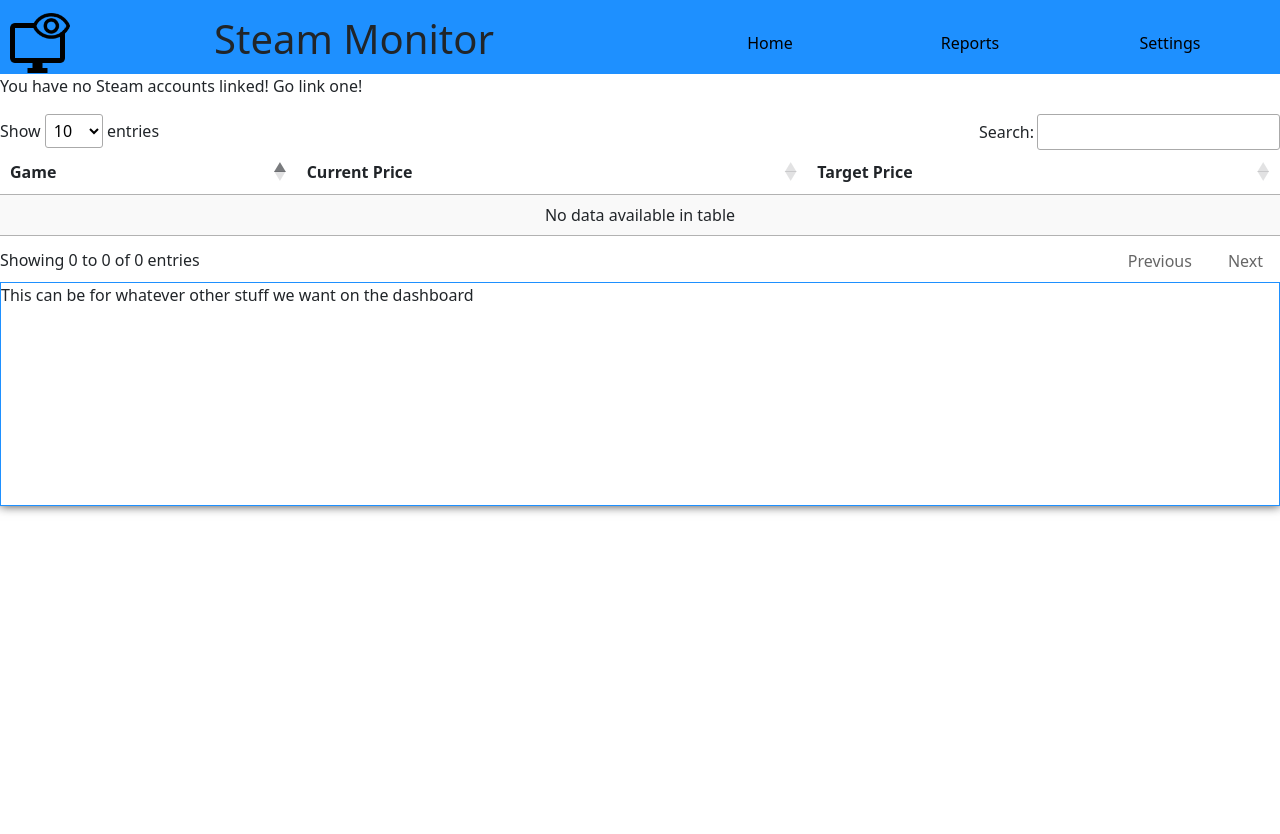
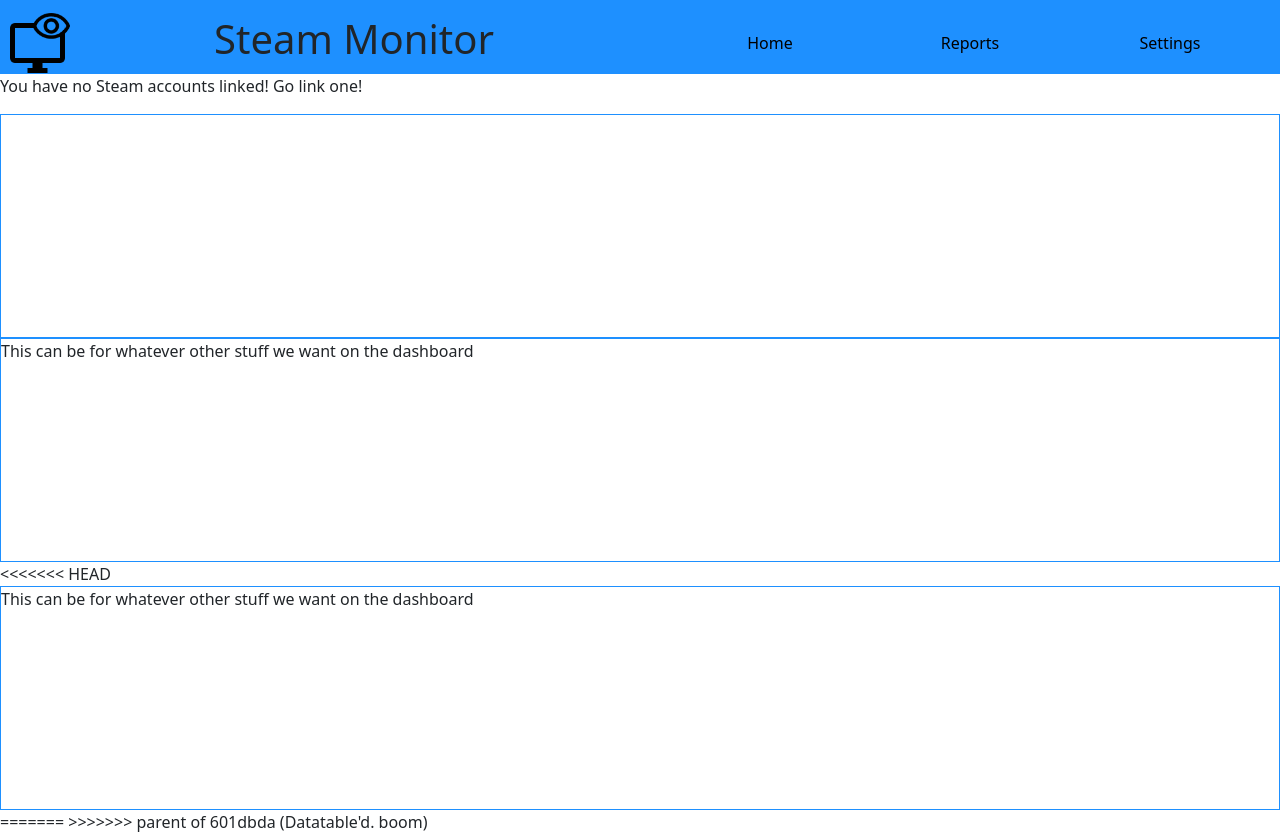
Before and after one commit to baileyRichardson/UNCW-CSC-450-Project, a Flask app: page /dashboard/ in a window 1280 px wide. Before the commit the page ends 514 px from the top, so only its background shows below. Run offline with Flask 2, Linux system fonts and the light colour scheme; the visitor is signed in with stand-in values (Sample User, id 1); data that the repository does not hold is empty; some libraries are stand-ins or nearby versions.

Commit message:
Revert changes.

```diff
--- a/templates/dashboard.html
+++ b/templates/dashboard.html
@@ -3,9 +3,7 @@
     <meta charset="UTF-8">
     <title>{% block title %}Dashboard{% endblock %}</title>
     {% block scripts %}
-    <script src="https://cdn.jsdelivr.net/npm/chart.js@3.6.1/dist/chart.min.js"></script><script src="https://code.jquery.com/jquery-3.6.0.min.js" integrity="sha256-/xUj+3OJU5yExlq6GSYGSHk7tPXikynS7ogEvDej/m4=" crossorigin="anonymous"></script>
-    <link rel="stylesheet" type="text/css" href="https://cdn.datatables.net/1.11.3/css/jquery.dataTables.css">
-    <script type="text/javascript" charset="utf8" src="https://cdn.datatables.net/1.11.3/js/jquery.dataTables.js"></script>
+    <script src="https://cdn.jsdelivr.net/npm/chart.js@3.6.1/dist/chart.min.js"></script>
     {% endblock %}
 </head>
 
@@ -162,27 +160,20 @@
                 {% endfor %}
             {% endif %}
         </div>
-        <div>
-            <table id="watchedList" class="display">
-                <thead>
-                    <tr>
-                        <th>Game</th>
-                        <th>Current Price</th>
-                        <th>Target Price</th>
-                    </tr>
-                </thead>
-                <tbody>
-                    {% for game in games %}
-                    <tr>
-                        <td>{{game}}</td>
-                        <td>{{prices[loop.index0][1]}}</td>
-                        <td>{{prices[loop.index0][0]}}</td>
-                    </tr>
-                    {% endfor%}
-                </tbody>
+        <div class="watchedList">
+            <table>
+                {% for game in games %}
+                <tr>
+                    <th>{{game}}</th>
+                    <td>{{prices[loop.index0]}}</td>
+                </tr>
+                {% endfor%}
             </table>
         </div>
+    </div>
+        <div class="coolStats">This can be for whatever other stuff we want on the dashboard</div>
 </body>
+<<<<<<< HEAD
 <script>
     $(document).ready( function () {
         $('table.display').DataTable({
@@ -197,4 +188,7 @@
 {#    </div>#}
         <div class="coolStats">This can be for whatever other stuff we want on the dashboard</div>
 </body>
+=======
+
+>>>>>>> parent of 601dbda (Datatable'd. boom)
 {% endblock %}
```
